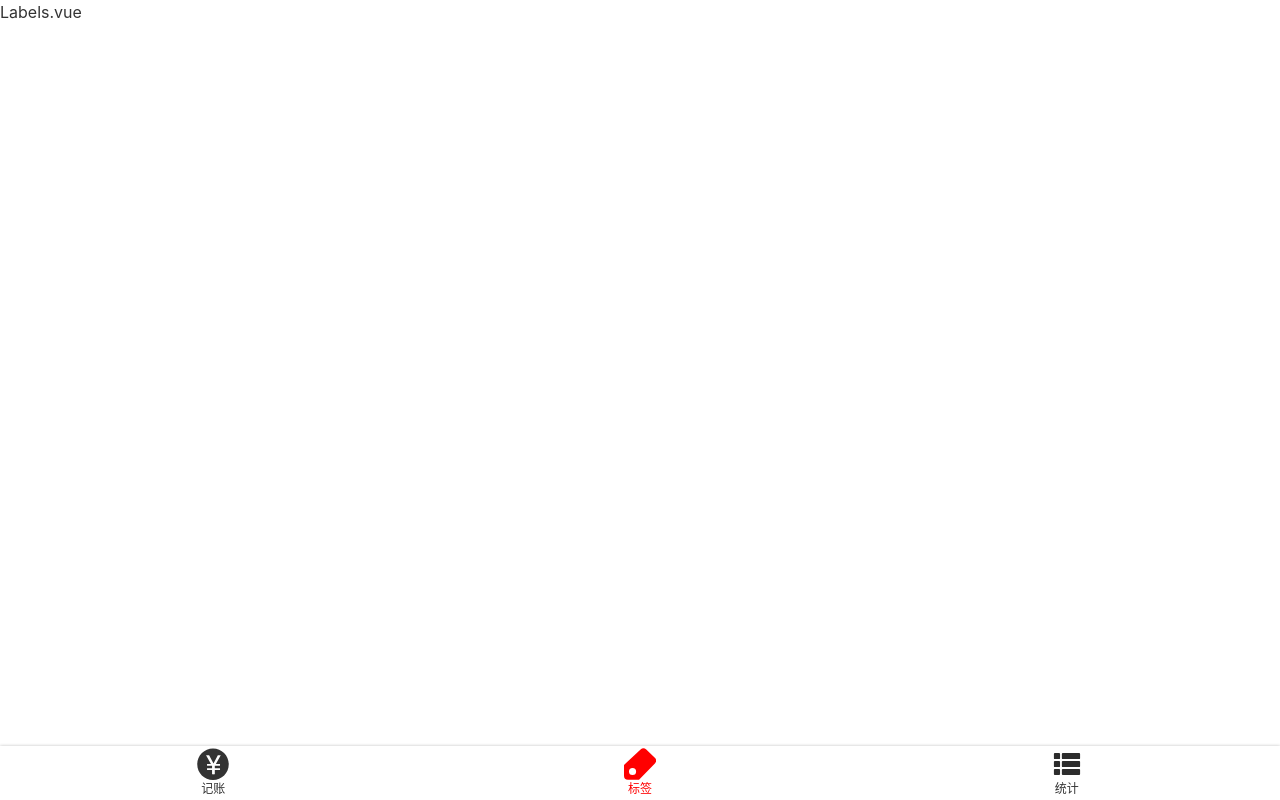
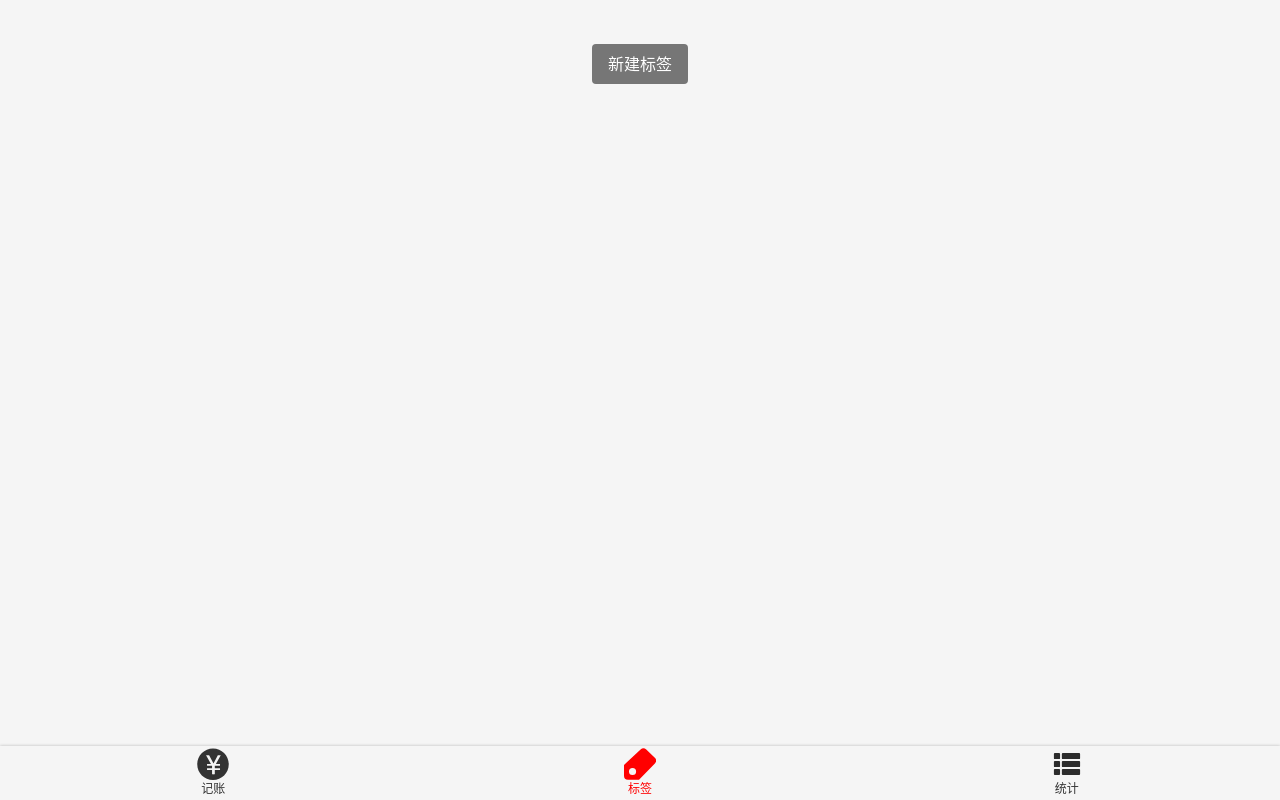
Before and after one commit to 332862394/moaccountvue, a Vue app: page /#/labels in a window 1280 px wide. Built offline with nearby package versions, Linux system fonts and the light colour scheme.

Commit message:
展示和创建标签

```diff
--- a/src/App.vue
+++ b/src/App.vue
@@ -15,5 +15,6 @@
   line-height: 1.5;
   font-family: $font-hei;
   font-size: 16px;
+  background: #f5f5f5;
 }
 </style>
--- a/src/model.ts
+++ b/src/models/recordListModel.ts
@@ -1,5 +1,5 @@
 const localStorageKeyName = "recordList";
-const model = {
+const recordListModel = {
   clone(data: RecordItem[] | RecordItem) {
     return JSON.parse(JSON.stringify(data));
   },
@@ -12,4 +12,4 @@
     window.localStorage.setItem(localStorageKeyName, JSON.stringify(data));
   },
 };
-export default model;
+export default recordListModel;
--- /dev/null
+++ b/src/models/tagListModel.ts
@@ -0,0 +1,28 @@
+const localStorageKeyName = "tagList";
+type TagListModel = {
+  data: string[];
+  fetch: () => string[];
+  create: (name: string) => "success" | "duplicated"; //联合类型
+  save: () => void;
+};
+const tagListModel: TagListModel = {
+  data: [],
+  fetch() {
+    this.data = JSON.parse(
+      window.localStorage.getItem(localStorageKeyName) || "[]"
+    );
+    return this.data;
+  },
+  create(name: string) {
+    if (this.data.indexOf(name) >= 0) {
+      return "duplicated";
+    }
+    this.data.push(name);
+    this.save();
+    return "success";
+  },
+  save() {
+    window.localStorage.setItem(localStorageKeyName, JSON.stringify(this.data));
+  },
+};
+export default tagListModel;
--- a/src/views/Labels.vue
+++ b/src/views/Labels.vue
@@ -1,14 +1,70 @@
 <template>
   <Layout>
-    <p>Labels.vue</p>
+    <ol class="tags">
+      <li v-for="tag in tags" :key="tag">
+        <span>{{ tag }}</span>
+        <Icon name="right" />
+      </li>
+    </ol>
+    <div class="createTag-wrapper">
+      <button class="createTag" @click="createTag">新建标签</button>
+    </div>
   </Layout>
 </template>
 
 <script lang="ts">
-export default {
-  name: "Labels",
-};
+import Vue from "vue";
+import { Component } from "vue-property-decorator";
+import tagListModel from "@/models/tagListModel";
+
+tagListModel.fetch();
+@Component
+export default class Labels extends Vue {
+  tags = tagListModel.data;
+  createTag() {
+    const name = window.prompt("请输出标签名");
+    if (name) {
+      const message = tagListModel.create(name);
+      if (message === "duplicated") {
+        window.alert("标签名重复");
+      } else if (message === "success") {
+        window.alert("添加成功");
+      }
+    }
+  }
+}
 </script>
 
 <style lang="scss" scoped>
+.tags {
+  background: white;
+  font-size: 16px;
+  padding-left: 16px;
+  > .tag {
+    min-height: 44px;
+    display: flex;
+    align-items: center;
+    justify-content: space-between;
+    border-bottom: 1px solid #e6e6e6;
+    svg {
+      width: 18px;
+      height: 18px;
+      color: #666;
+      margin-right: 16px;
+    }
+  }
+}
+.createTag {
+  background: #767676;
+  color: white;
+  border-radius: 4px;
+  border: none;
+  height: 40px;
+  padding: 0 16px;
+  &-wrapper {
+    text-align: center;
+    padding: 16px;
+    margin-top: 44-16px;
+  }
+}
 </style>
--- a/src/views/Money.vue
+++ b/src/views/Money.vue
@@ -15,13 +15,14 @@
 import Tags from "@/components/Money/Tags.vue";
 
 import { Component, Watch } from "vue-property-decorator";
-import model from "@/model";
+import recordListModel from "@/models/recordListModel";
+import tagListModel from "@/models/tagListModel";
 
-const recordList = model.fetch();
-
+const recordList = recordListModel.fetch();
+const tagList = tagListModel.fetch();
 @Component({ components: { Tags, Notes, Types, NumberPad } })
 export default class Money extends Vue {
-  tags = ["衣", "食", "住", "行", "彩票"];
+  tags = tagList;
   recordList: RecordItem[] = recordList;
   record: RecordItem = { tags: [], notes: "", type: "-", amount: 20 };
   onUpdateTags(value: string[]) {
@@ -33,13 +34,13 @@
     this.record.notes = value;
   }
   saveRecord() {
-    const record2: RecordItem = model.clone(this.record);
+    const record2: RecordItem = recordListModel.clone(this.record);
     record2.createdAt = new Date();
     this.recordList.push(record2);
   }
   @Watch("recordList")
   onRecordListChange() {
-    model.save(this.recordList);
+    recordListModel.save(this.recordList);
   }
 }
 </script>
```
